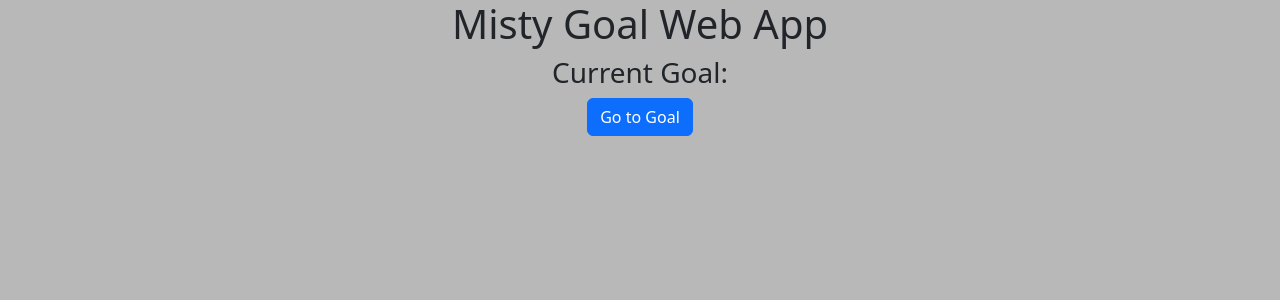
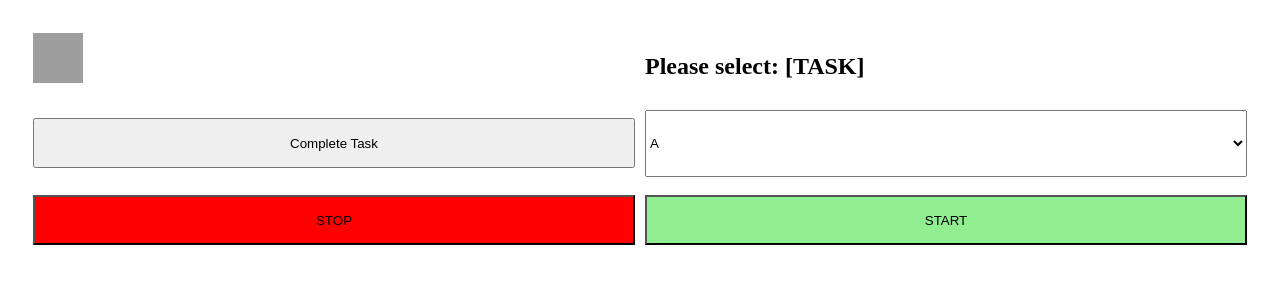
Before and after one commit to JaeminBBQ/MistyBoxer, a Django app: page / in a window 1280 px wide. Shown: the top 300 px of the page. Run offline with Django 4.2, Linux system fonts and the light colour scheme; some libraries are stand-ins or nearby versions; grey boxes are pictures that could not be loaded.

Commit message:
Updated layout and styles

```diff
--- /dev/null
+++ b/app/web_app/static/styles.css
@@ -0,0 +1,31 @@
+body{
+    padding: 25px;
+  }
+
+  button {
+    height: 50px;
+    align-self: center;
+  }
+
+  .title {
+      color: #5C6AC4;
+  }
+
+  .container {
+    display: grid;
+    gap: 10px;
+    grid-template-columns: 1fr 1fr;
+  }
+
+  .column {
+    display: grid;
+    gap: 10px;
+  }
+
+  .left {
+    grid-template-rows: 1fr 1fr 1fr;
+  }
+
+  .right {
+    grid-template-rows: 1fr 1fr 1fr;
+  }
--- a/app/web_app/templates/web_app/home.html
+++ b/app/web_app/templates/web_app/home.html
@@ -1,36 +1,32 @@
 {% load static %}
 <!DOCTYPE html>
-<html lang="en">
-<head>
-    <meta charset="UTF-8">
-    <meta name="viewport" content="width=device-width, initial-scale=1.0">
-    <title>Misty Goal</title>
-    <link href="{% static 'web_app/bootstrap/css/bootstrap.min.css' %}" rel="stylesheet">
-    <style>
-        body {
-            background-color: rgb(184, 184, 184) !important;
-        }
-    </style>
-</head>
-<body>
-    <div class="container text-center">
-        <div class="row">
-            <div class="col">
-                <h1>Misty Goal Web App</h1>
-            </div>
+<html>
+  <head>
+    <title>Misty Boxer</title>
+    <link href="{% static 'styles.css' %}" rel="stylesheet"/>
+  </head>
+  <body>
+      <div class="container">
+        <div class="column left">
+          <img src="https://www.robotlab.com/hubfs/Misty%20enhanced.png" height="50px" width="50px">
+          <button>Complete Task</button>
+          <button style="background: red">STOP</button>
         </div>
-
-        <div>
-            <div class="col">
-                <h3>Current Goal: </h3>
-            </div>
+        <div class="column right">
+          <h2>Please select: <span id="task">[TASK]</span></h2>
+          <select>
+            <option>A</option>
+            <option>B</option>
+            <option>C</option>
+            <option>D</option>
+            <option>E</option>
+            <option>F</option>
+            <option>G</option>
+            <option>H</option>
+          </select>
+          <button style="background: lightgreen">START</button>
         </div>
-        <div class="row">
-            <div class="col">
-                <button type="button" class="btn btn-primary">Go to Goal</button>
-            </div>
-        </div>
-    </div>
-    <script src="{% static 'web_app/bootstrap/js/bootstrap.bundle.min.js' %}"></script>
-</body>
+      </div>
+    <!-- <script src="{% static 'web_app/bootstrap/js/bootstrap.bundle.min.js' %}"></script> -->
+  </body>
 </html>
```
